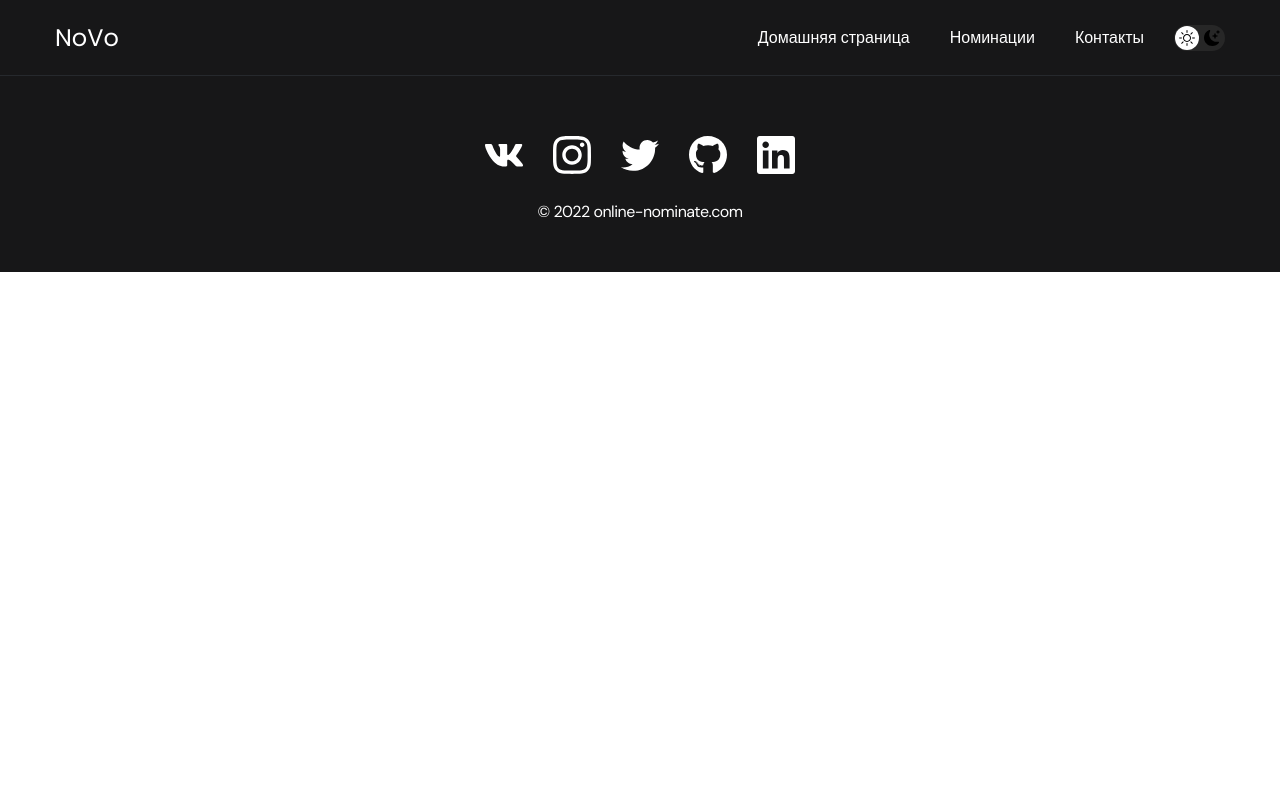
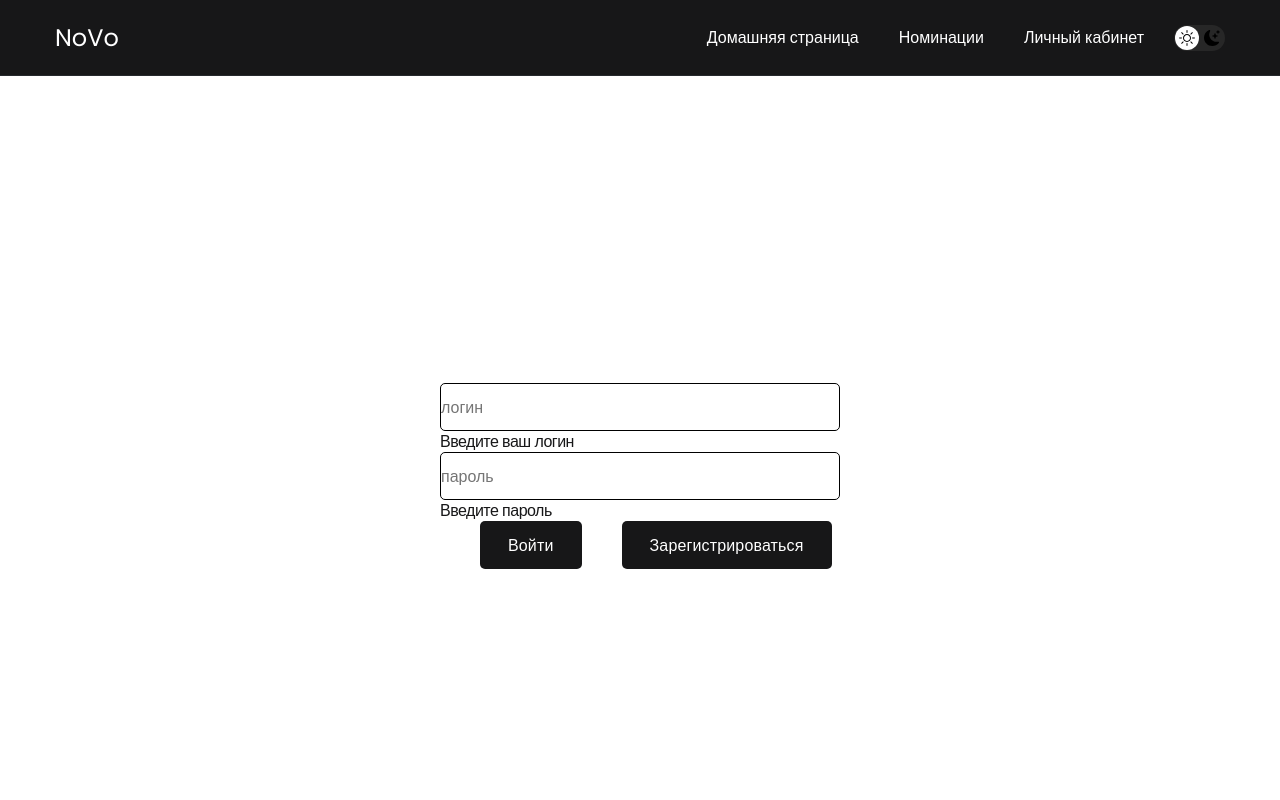
Before and after one commit to wwrlw/react-project, a React (Create React App) app: page /lk in a window 1280 px wide. Shown: the top 800 px of the page. Built offline with nearby package versions, Linux system fonts and the light colour scheme.

Commit message:
create lk

```diff
--- a/src/App.js
+++ b/src/App.js
@@ -9,7 +9,7 @@ import Header from './components/header/Header';
 import Footer from './components/footer/Footer';
 import Home from './pages/Home'
 import Nomination from './pages/Nomination';
-import Contact from './pages/Contact';
+import Lk from './pages/lk/Lk';
 import Nomination_detail from './pages/Nomination_detail';
 
 
@@ -24,7 +24,7 @@ function App() {
 
           <Route path='/' element={<Home/>}></Route>
           <Route path='/nomination' element={<Nomination/>}></Route>
-          <Route path='/contact' element={<Contact/>}></Route>
+          <Route path='/lk' element={<Lk/>}></Route>
           <Route path='/nomination_detail' element={<Nomination_detail/>}></Route>
         </Routes>
 
--- a/src/components/Nominate/Nomnate.jsx
+++ b/src/components/Nominate/Nomnate.jsx
@@ -1,15 +1,17 @@
 import './nominate.css';
+import { NavLink } from 'react-router-dom';
 
 const Nominate = ({title, img}) =>{
     return(
-        <div>
-            <li className="project">
-            <a href="/project-page1.html">
+
+            <NavLink to='/nomination_detail'>
+                <li className="project">
                 <img src={img} alt={title} className="project__img"/>
                 <h3 className="project__title">{title}</h3>
-            </a>
         </li>
-        </div>
+            </NavLink>
+
+
     );
 }
 export default Nominate;
--- a/src/components/header/header.jsx
+++ b/src/components/header/header.jsx
@@ -1,4 +1,5 @@
 import './header.css'
+import { NavLink} from 'react-router-dom';
 
 const Header = () =>{
     return(
@@ -7,8 +8,7 @@ const Header = () =>{
             <h1 className="header__title">
                 <strong>Итоги года 2022 </strong>проголосуй за <p>любимую песню</p>
             </h1>
-
-            <a href="/projects.html" className="btn">Проголосовать!</a>
+            <NavLink to='/nomination' className="btn">Проголосовать</NavLink>
         </div>
     </header>
     );
--- a/src/components/navbar/Navabar.jsx
+++ b/src/components/navbar/Navabar.jsx
@@ -24,7 +24,7 @@ const Navbar = () =>{
 
                     <NavLink to='/nomination' className='nav-list__link'>Номинации</NavLink>
 
-                    <NavLink to='/contact' className='nav-list__link'>Контакты</NavLink>
+                    <NavLink to='/lk' className='nav-list__link'>Личный кабинет</NavLink>
 
                 </ul>
             </div>
--- a/src/pages/Contact.jsx
+++ /dev/null
@@ -1,29 +0,0 @@
-
-const  Contact = () =>{
-    return(
-<>
-
-    <main className="section">
-        <div className="container">
-                <h1 className="title-1">Контакты</h1>
-                    <ul className="content-list">
-                        <li className="content-list__item">
-                            <h2 className="title-2">Расположение</h2>
-                            <p>Москва, Россия</p>
-                        </li>
-                        <li className="content-list__item">
-                            <h2 className="title-2">Telegram / WhatsApp</h2>
-                            <p>+7 (905) 123-45-67</p>
-                        </li>
-                        <li className="content-list__item">
-                            <h2 className="title-2">Email</h2>
-                            <p>help@mospolytech.com</p>
-                        </li>
-                    </ul>
-
-        </div>
-    </main>
-</>
-    );
-}
-export default Contact;
--- a/src/pages/Home.jsx
+++ b/src/pages/Home.jsx
@@ -1,4 +1,5 @@
 import Header from '../components/header/Header';
+import { NavLink } from 'react-router-dom';
 const Home = () =>{
     return(
             <div>
@@ -13,8 +14,8 @@ const Home = () =>{
                                 </li>
                                 <li className="content-list__item">
                                     <h2 className="title-2">Чтобы выявить лучших из лучших вам необходимо проголосовать!</h2>
-
-                                    <a href="/projects.html" className="btn">Проголосовать!</a>
+                                    <NavLink to='/nomination' className="btn">Проголосовать</NavLink>
+                                    {/* <a href="/projects.html" className="btn">Проголосовать!</a> */}
                                 </li>
                             </ul>
 
--- a/src/pages/Nomination.jsx
+++ b/src/pages/Nomination.jsx
@@ -38,7 +38,6 @@ const Nomination = () =>{
                                 <input type="text" placeholder="Введите название чего то там"
                                 class="search__input"
                                 onChange={(event) => setValue(event.target.value)}/>
-                                <img src='#' alt="" class="search-icon"/>
                         </form>
                     </div>
         </div>
--- a/src/pages/Nomination_detail.jsx
+++ b/src/pages/Nomination_detail.jsx
@@ -1,5 +1,10 @@
-import image from '../img/posters/poster-1.png'
-
+import poster1 from '../img/posters/poster-1.png'
+import poster7 from '../img/posters/poster-7.png'
+import poster8 from '../img/posters/poster-8.png'
+import poster9 from '../img/posters/poster-9.png'
+import poster10 from '../img/posters/poster-10.jfif'
+import poster11 from '../img/posters/poster-11.jfif'
+import { NavLink } from 'react-router-dom'
 
 
 const  Nomination_detail =()=>{
@@ -10,29 +15,38 @@ const  Nomination_detail =()=>{
             <h2 className="title-1">Артисты</h2>
             <ul className="projects">
                 <li className="project">
-                        <img src={image} alt="Project img" className="project__img"/>
+                        <img src={poster1} alt="Project img" className="project__img"/>
                         <h3 className="project__title">MACAN</h3>
+                        <NavLink to='/lk' className="btn">Проголосовать</NavLink>
                 </li>
                 <li className="project">
-                        <img src="/img/posters/poster-7.png" alt="Project img" className="project__img"/>
+                        <img src={poster7} alt="Project img" className="project__img"/>
                         <h3 className="project__title">Егор Крид</h3>
+                        <NavLink to='/lk' className="btn">Проголосовать</NavLink>
                 </li>
                 <li className="project">
-                        <img src="/img/posters/poster-8.png" alt="Project img" className="project__img"/>
-                        <h3 className="project__title">Bushido zho</h3>
+                        <img src={poster8} alt="Project img" className="project__img"/>
+                        <h3 className="project__title">Bushido zho
+                        </h3>
+                        <NavLink to='/lk' className="btn">Проголосовать</NavLink>
                 </li>
 
                 <li className="project">
-                    <img src="/img/posters/poster-9.png" alt="Project img" className="project__img"/>
+                    <img src={poster9} alt="Project img" className="project__img"/>
                     <h3 className="project__title">Xcho</h3>
+                    <NavLink to='/lk' className="btn">Проголосовать</NavLink>
+
                 </li>
                 <li className="project">
-                    <img src="/img/posters/poster-10.jfif" alt="Project img" className="project__img"/>
+                    <img src={poster10} alt="Project img" className="project__img"/>
                     <h3 className="project__title">Big baby tape</h3>
+                    <NavLink to='/lk' className="btn">Проголосовать</NavLink>
+
                 </li>
                 <li className="project">
-                    <img src="/img/posters/poster-11.jfif" alt="Project img" className="project__img"/>
+                    <img src={poster11} alt="Project img" className="project__img"/>
                     <h3 className="project__title">Morgenshtern</h3>
+                    <NavLink to='/lk' className="btn">Проголосовать</NavLink>
                 </li>
 
             </ul>
--- /dev/null
+++ b/src/pages/lk/Lk.jsx
@@ -0,0 +1,28 @@
+import './lk.css'
+const Lk = ()=>{
+  return(
+
+    <div >
+
+      <div className="container-lk">
+        <div className="row">
+
+              <form action="#">
+                <div className="form-group">
+                    <input type="text" id="login" className="form-control-one" required placeholder='логин'/>
+                    <label htmlFor="login">Введите ваш логин</label>
+
+                    <input type="text" id="password" className="form-control-two" required placeholder='пароль' />
+                    <label htmlFor="password">Введите пароль</label>
+                </div>
+                <button type='sumbit' className='btn-lk'>Войти</button>
+                <button type='sumbit' className='btn-lk'>Зарегистрироваться</button>
+              </form>
+        </div>
+
+      </div>
+    </div>
+
+  );
+};
+export default Lk;
--- /dev/null
+++ b/src/pages/lk/lk.css
@@ -0,0 +1,51 @@
+.container-lk{
+    height: 100vh;
+    display: flex;
+    justify-content: center;
+    align-items: center;
+}
+
+.form-control-one{
+    display: flex;
+    flex-direction: column;
+    border:1px solid #000;
+    width: 50vh;
+    border-radius: 5px;
+    height: 48px;
+}
+
+.form-control-two{
+    display: flex;
+    flex-direction: column;
+    border:1px solid #000;
+    width: 50vh;
+    border-radius: 5px;
+    height: 48px;
+}
+.h1-lk h1{
+    text-align: center;
+    font-size: 28px
+}
+
+.h1-lk h1{
+    padding: 10px;
+    text-align: center;
+    font-size: 28px
+}
+.btn-lk{
+    margin-left: 40px;
+    display: inline-block;
+	height: 48px;
+	padding: 12px 28px;
+    width: auto ;
+	border-radius: 5px;
+	background-color: var(--black);
+	color: var(--white);
+	letter-spacing: 0.15px;
+	font-size: 16px;
+	font-weight: 500;
+	transition: all 0.1s;
+}
+.btn:hover {
+	transform: scale(1.04);
+}
```
Also changed, not shown: src/styles/main.css (line endings or trailing spaces).
